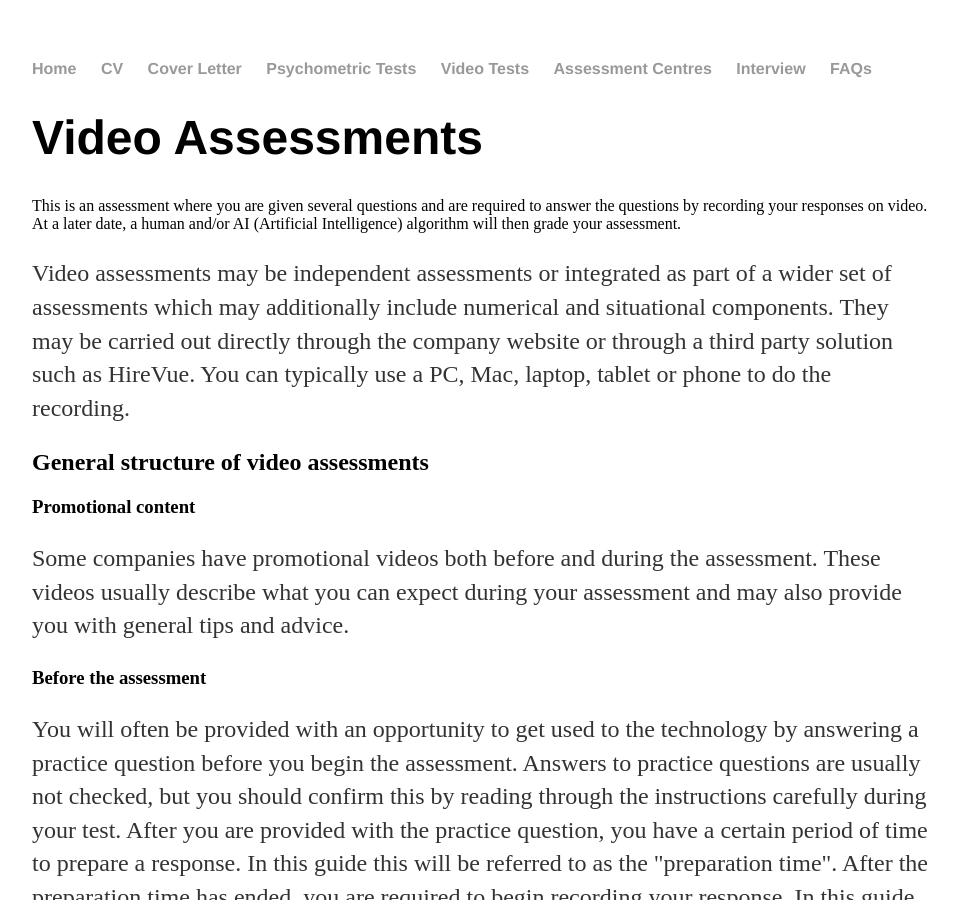
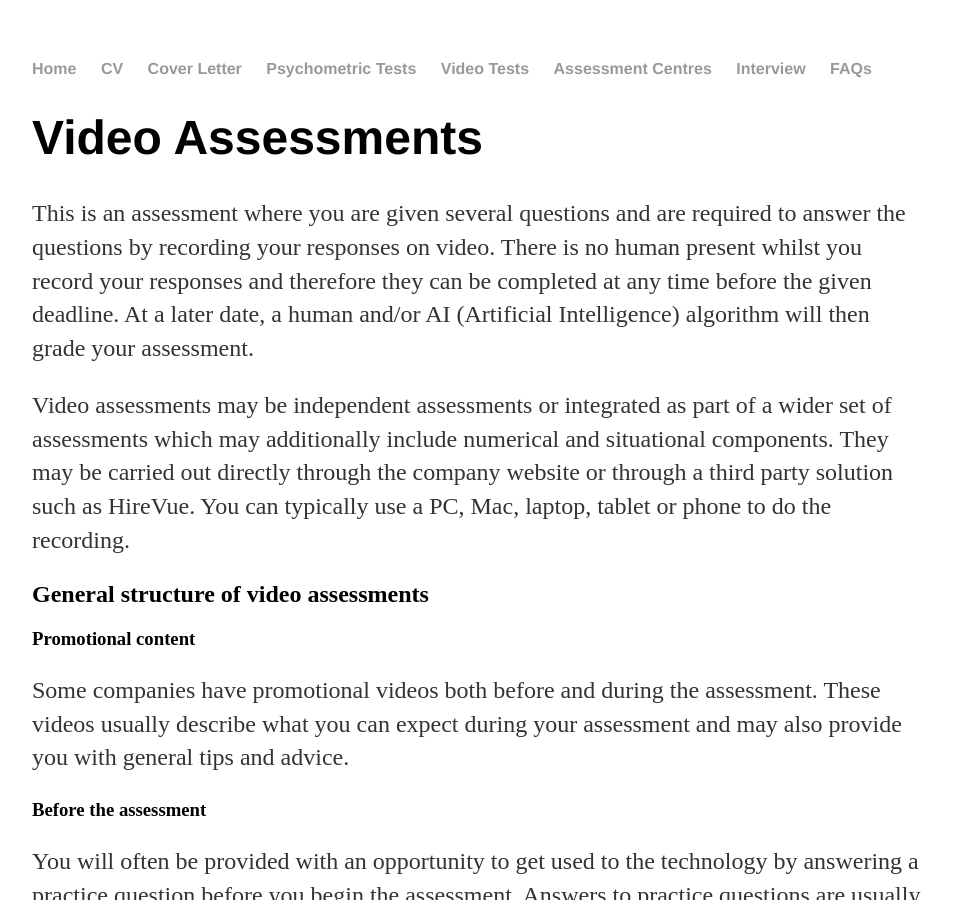
Before and after one commit to pa5411/Graduate-Job-Help, a Jekyll site: the page built from videotests.html, in a window 1280 px wide and 900 px high. Shown: the whole window, without its empty margins (160-1119 px from the left). Built offline with Jekyll 4.4.1, drawn with Linux system fonts in a browser that asks for light colours.

Commit message:
Update videotests.html

```diff
--- a/videotests.html
+++ b/videotests.html
@@ -6,7 +6,7 @@
 <div class="blurb">
         <h1>Video Assessments</h1>
 
-        This is an assessment where you are given several questions and are required to answer the questions by recording your responses on video. At a later date, a human and/or AI (Artificial Intelligence) algorithm will then grade your assessment. </p>
+        <p> This is an assessment where you are given several questions and are required to answer the questions by recording your responses on video. There is no human present whilst you record your responses and therefore they can be completed at any time before the given deadline. At a later date, a human and/or AI (Artificial Intelligence) algorithm will then grade your assessment. </p>
 
         <p> Video assessments may be independent assessments or integrated as part of a wider set of assessments which may additionally include numerical and situational components. They may be carried out directly through the company website or through a third party solution such as HireVue. You can typically use a PC, Mac, laptop, tablet or phone to do the recording.</p>
 
```
